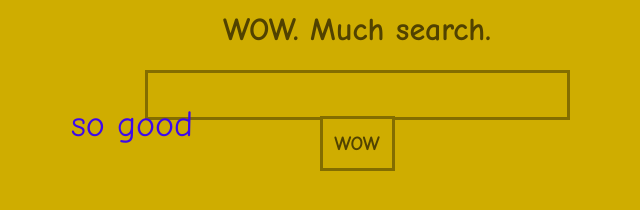
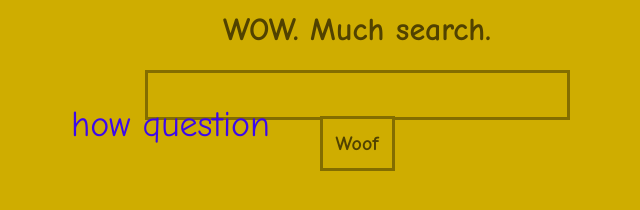
Before and after one commit to pedrommone/dogesearch, a plain HTML site: page index.html in a window 1280 px wide. Shown: the part 448-658 px from the top of the page, without its empty margins (283-923 px from the left). Drawn offline with nearby package versions, Linux system fonts and the light colour scheme.

Commit message:
Such improvement.

```diff
--- a/index.html
+++ b/index.html
@@ -20,6 +20,9 @@
                     background-color: #cfad00;
                     font-family: Comic Sans, Comic Sans MS, cursive;
                     color: #514200;
+                    max-width: 100%;
+                    max-height: 100%;
+                    overflow: hidden;
                }
 
                .content {
@@ -75,18 +78,20 @@
                <img src="doge-cool.jpg" alt="Doge Cool">
                <h1>WOW. Much search.</h1>
 
-               <form action="https://google.com/">
-                    <input type="text" name="q">
-                    <button type="submit">WOW</button>
-               </form>
+               <input type="text">
+               <button type="submit">Woof</button>
           </div>
      </body>
 
      <script src="//code.jquery.com/jquery-1.10.2.min.js" type="text/javascript"></script>
      <script type="text/javascript">
           $(document).ready(function() {
+               $('button').click(function() {
+                    window.location.href = 'https://www.google.com/search?btnG=1&pws=0&q=' + $('input').val();
+               });
+
                function addItem() {
-                    items = ['such search', 'wow', 'amaze', 'much results', 'awesome', 'so good', 'how question', 'plz search', 'such fast', 'WOW'];
+                    items = ['such search', 'wow', 'amaze', 'much results', 'awesome', 'so good', 'how question', 'plz search', 'such fast', 'WOW', 'much words', 'very search', 'lots links'];
 
                     docHeight = $(document).innerHeight();
                     docWidth = $(document).innerWidth()
@@ -97,8 +102,6 @@
 
                     yPos = Math.floor((Math.random() * docHeight));
                     xPos = Math.floor((Math.random() * docWidth));
-
-                    console.log(yPos + ' ' + xPos);
 
                     $('<div class="bubble" style="color:' + textCol + ';left:' + xPos + 'px;top:' + yPos + 'px;font-size:' + textSize + 'px;">' + text + '</div>')
                          .appendTo("body")
```
